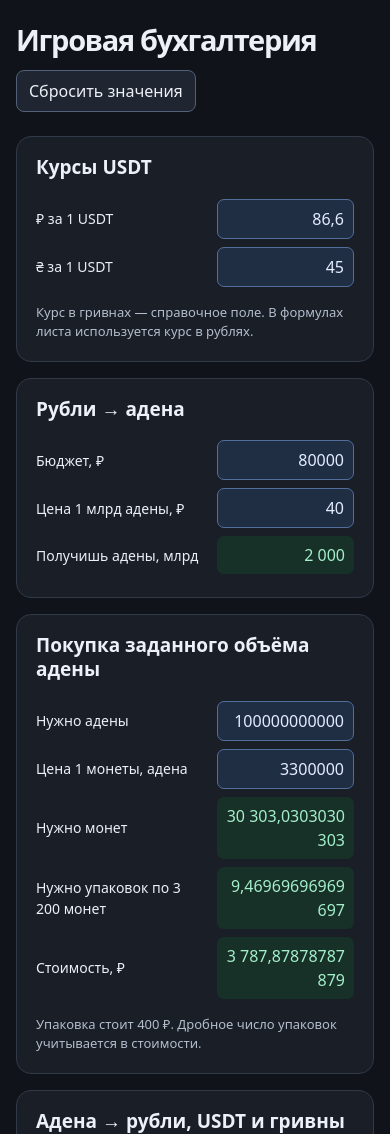
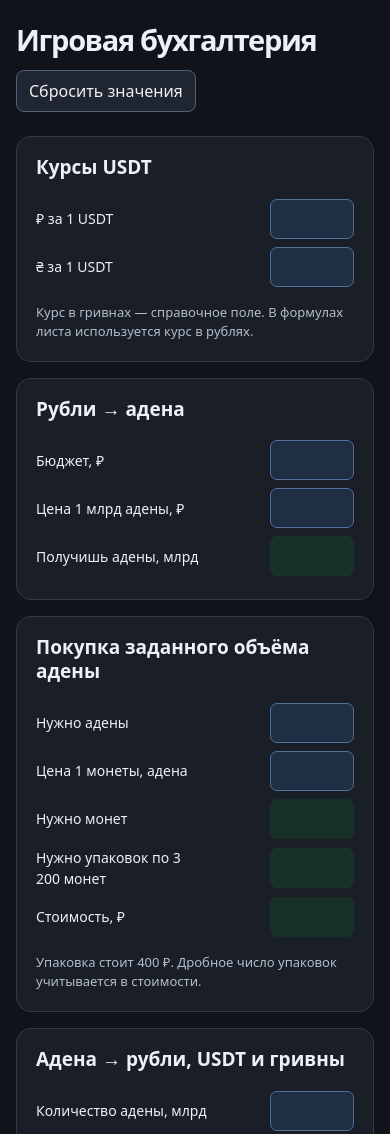
Before and after one commit to kovalevM3101/CurrencyCalc, a plain HTML site: page index.html in a window 390 px wide. Shown: the top 1134 px of the page. Drawn offline with Linux system fonts and the light colour scheme.

Commit message:
Start with empty resizable calculator fields

```diff
--- a/index.html
+++ b/index.html
@@ -19,10 +19,11 @@
   .rates-fields { display: grid; grid-template-columns: repeat(2, minmax(0, 1fr)); gap: 0 24px; }
   .row { display: grid; grid-template-columns: minmax(0, 1fr) minmax(105px, 43%); align-items: center; gap: 10px; padding: 4px 0; }
   label, .row span { font-size: 14px; }
-  input, output { width: 100%; min-width: 0; font: inherit; font-variant-numeric: tabular-nums; text-align: right; border-radius: 7px; padding: 7px 9px; }
+  input, output { justify-self: end; width: calc(var(--field-chars, 7) * 1ch + 20px); max-width: 100%; min-width: 0; min-height: 40px; font: inherit; font-variant-numeric: tabular-nums; text-align: right; border-radius: 7px; padding: 7px 9px; }
   input { background: #202e44; border: 1px solid #526f9c; color: #e3edff; }
   input[aria-invalid="true"] { border-color: #ff9d95; }
   output { background: #183128; color: #a3efc9; overflow-wrap: anywhere; }
+  input:focus { width: calc(max(var(--field-chars, 7), 10) * 1ch + 20px); }
   output[data-error] { color: #ffd492; }
   button { font: inherit; color: #edf0f6; border: 1px solid #526078; border-radius: 8px; background: #202631; padding: 8px 12px; cursor: pointer; }
   :focus-visible { outline: 2px solid #9ac3ff; outline-offset: 2px; }
@@ -41,27 +42,27 @@
 
 const panels = [
   { title: 'Курсы USDT',
-    fields: [['rubRate', '₽ за 1 USDT', '86,6'], ['uahRate', '₴ за 1 USDT', '45']],
+    fields: [['rubRate', '₽ за 1 USDT'], ['uahRate', '₴ за 1 USDT']],
     note: 'Курс в гривнах — справочное поле. В формулах листа используется курс в рублях.' },
   { title: 'Рубли → адена',
-    fields: [['adenaBudget', 'Бюджет, ₽', '80000'], ['adenaBuyRub', 'Цена 1 млрд адены, ₽', '40']],
+    fields: [['adenaBudget', 'Бюджет, ₽'], ['adenaBuyRub', 'Цена 1 млрд адены, ₽']],
     results: [['adenaBought', 'Получишь адены, млрд']] },
   { title: 'Покупка заданного объёма адены',
-    fields: [['adenaTarget', 'Нужно адены', '100000000000'], ['coinInAdena', 'Цена 1 монеты, адена', '3300000']],
+    fields: [['adenaTarget', 'Нужно адены'], ['coinInAdena', 'Цена 1 монеты, адена']],
     results: [['coinsNeeded', 'Нужно монет'], ['packsNeeded', 'Нужно упаковок по 3 200 монет'], ['packsRub', 'Стоимость, ₽']],
     note: 'Упаковка стоит 400 ₽. Дробное число упаковок учитывается в стоимости.' },
   { title: 'Адена → рубли, USDT и гривны',
-    fields: [['adenaSold', 'Количество адены, млрд', '30'], ['adenaSellRub', 'Цена 1 млрд адены, ₽', '37'], ['adenaSellUah', 'Цена 1 млрд адены, ₴', '23']],
+    fields: [['adenaSold', 'Количество адены, млрд'], ['adenaSellRub', 'Цена 1 млрд адены, ₽'], ['adenaSellUah', 'Цена 1 млрд адены, ₴']],
     results: [['adenaRub', 'Получишь, ₽'], ['adenaUsdt', 'Получишь, USDT'], ['adenaUah', 'Получишь, ₴']] },
   { title: 'Рубли и гривны → монеты',
-    fields: [['budgetUah', 'Бюджет, ₴', '200'], ['budgetRub', 'Бюджет, ₽', '56000'], ['coinBuyRub', 'Цена 1 монеты, ₽', '0,08'], ['coinBuyUah', 'Цена 1 монеты, ₴', '0,0558']],
+    fields: [['budgetUah', 'Бюджет, ₴'], ['budgetRub', 'Бюджет, ₽'], ['coinBuyRub', 'Цена 1 монеты, ₽'], ['coinBuyUah', 'Цена 1 монеты, ₴']],
     results: [['coinsFromRub', 'Монет за рубли'], ['coinsFromUah', 'Монет за гривны']] },
   { title: 'Монеты → рубли, USDT и гривны',
-    fields: [['coinsSold', 'Количество монет', '1700000'], ['coinSellRub', 'Цена 1 монеты, ₽', '0,085'], ['coinSellUah', 'Цена 1 монеты, ₴', '']],
+    fields: [['coinsSold', 'Количество монет'], ['coinSellRub', 'Цена 1 монеты, ₽'], ['coinSellUah', 'Цена 1 монеты, ₴']],
     results: [['coinRub', 'Получишь, ₽'], ['coinUsdt', 'Получишь, USDT'], ['coinUah', 'Получишь, ₴']],
-    note: 'При пустой цене в гривнах Excel показывает 0 ₴.' },
+    note: 'При пустой цене в гривнах результат в гривнах остаётся пустым.' },
   { title: 'Эфир и Солярис',
-    fields: [['ether', 'Эфир, шт.', '105000'], ['solaris', 'Солярис, шт.', '724']],
+    fields: [['ether', 'Эфир, шт.'], ['solaris', 'Солярис, шт.']],
     results: [['etherCoins', 'Монет за эфир'], ['solarisCoins', 'Монет за Солярис']],
     note: '10 эфира за 32 монеты. 1 Солярис за 100 монет.' },
   { title: 'Дополнительный расчёт', results: [['extra', '2 400 000 × 1 700 000']] },
@@ -109,7 +110,7 @@ function renderPanel(panel, rates = false) {
     fields.className = 'rates-fields';
   }
   section.append(fields);
-  for (const [key, label, initial] of panel.fields ?? []) {
+  for (const [key, label] of panel.fields ?? []) {
     const row = document.createElement('div');
     row.className = 'row';
     const caption = document.createElement('label');
@@ -119,7 +120,7 @@ function renderPanel(panel, rates = false) {
     input.id = key;
     input.inputMode = 'decimal';
     input.autocomplete = 'off';
-    input.defaultValue = initial;
+    input.value = '';
     row.append(caption, input);
     fields.append(row);
     inputs.set(key, input);
@@ -144,18 +145,45 @@ function renderPanel(panel, rates = false) {
   return section;
 }
 
+const requiredFields = {
+  adenaBought: ['adenaBudget', 'adenaBuyRub'],
+  coinsNeeded: ['adenaTarget', 'coinInAdena'],
+  packsNeeded: ['adenaTarget', 'coinInAdena'],
+  packsRub: ['adenaTarget', 'coinInAdena'],
+  adenaRub: ['adenaSold', 'adenaSellRub'],
+  adenaUsdt: ['adenaSold', 'adenaSellRub', 'rubRate'],
+  adenaUah: ['adenaSold', 'adenaSellUah'],
+  coinsFromRub: ['budgetRub', 'coinBuyRub'],
+  coinsFromUah: ['budgetUah', 'coinBuyUah'],
+  coinRub: ['coinsSold', 'coinSellRub'],
+  coinUsdt: ['coinsSold', 'coinSellRub', 'rubRate'],
+  coinUah: ['coinsSold', 'coinSellUah'],
+  etherCoins: ['ether'],
+  solarisCoins: ['solaris'],
+};
+
+function resizeField(field) {
+  const chars = Math.max(7, field.value.length);
+  field.style.setProperty('--field-chars', String(chars));
+}
+
 function update() {
+  const filled = new Set();
   const values = {};
   for (const [key, input] of inputs) {
     const value = parseNumber(input.value);
     values[key] = value;
+    if (input.value.trim()) filled.add(key);
+    resizeField(input);
     input.setAttribute('aria-invalid', String(Number.isNaN(value)));
   }
   for (const [key, value] of Object.entries(calculate(values))) {
     const output = outputs.get(key);
-    const finite = Number.isFinite(value);
-    output.toggleAttribute('data-error', !finite);
-    output.value = finite ? format.format(value) : 'Проверь ввод';
+    const ready = key === 'extra' ? filled.size > 0 : requiredFields[key].every(field => filled.has(field));
+    const invalid = ready && !Number.isFinite(value);
+    output.toggleAttribute('data-error', invalid);
+    output.value = ready ? (invalid ? 'Проверь ввод' : format.format(value)) : '';
+    resizeField(output);
   }
 }
 
@@ -167,14 +195,8 @@ document.querySelector('#panels').append(renderPanel(rates, true), grid);
 form.addEventListener('input', update);
 form.addEventListener('reset', event => {
   event.preventDefault();
-  for (const input of inputs.values()) {
-    input.value = '';
-    input.setAttribute('aria-invalid', 'false');
-  }
-  for (const output of outputs.values()) {
-    output.value = '';
-    output.toggleAttribute('data-error', false);
-  }
+  for (const input of inputs.values()) input.value = '';
+  update();
 });
 form.addEventListener('submit', event => event.preventDefault());
 update();
```
